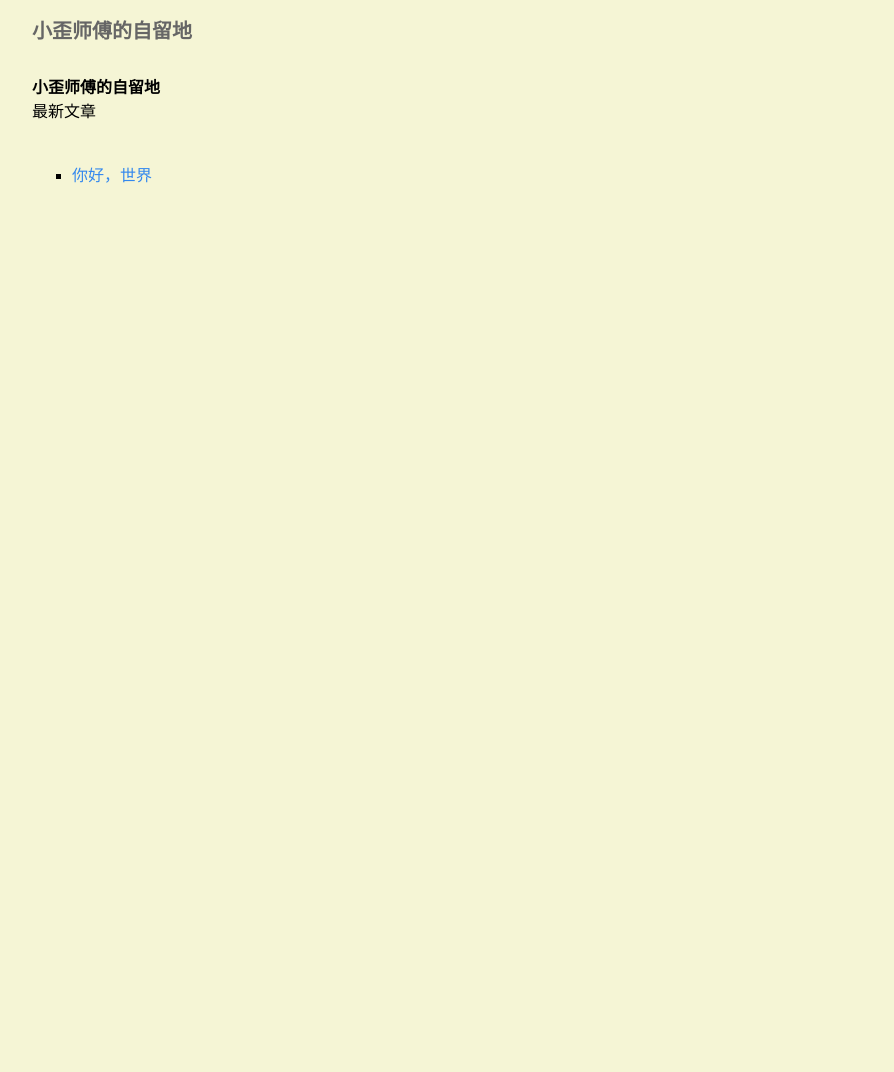
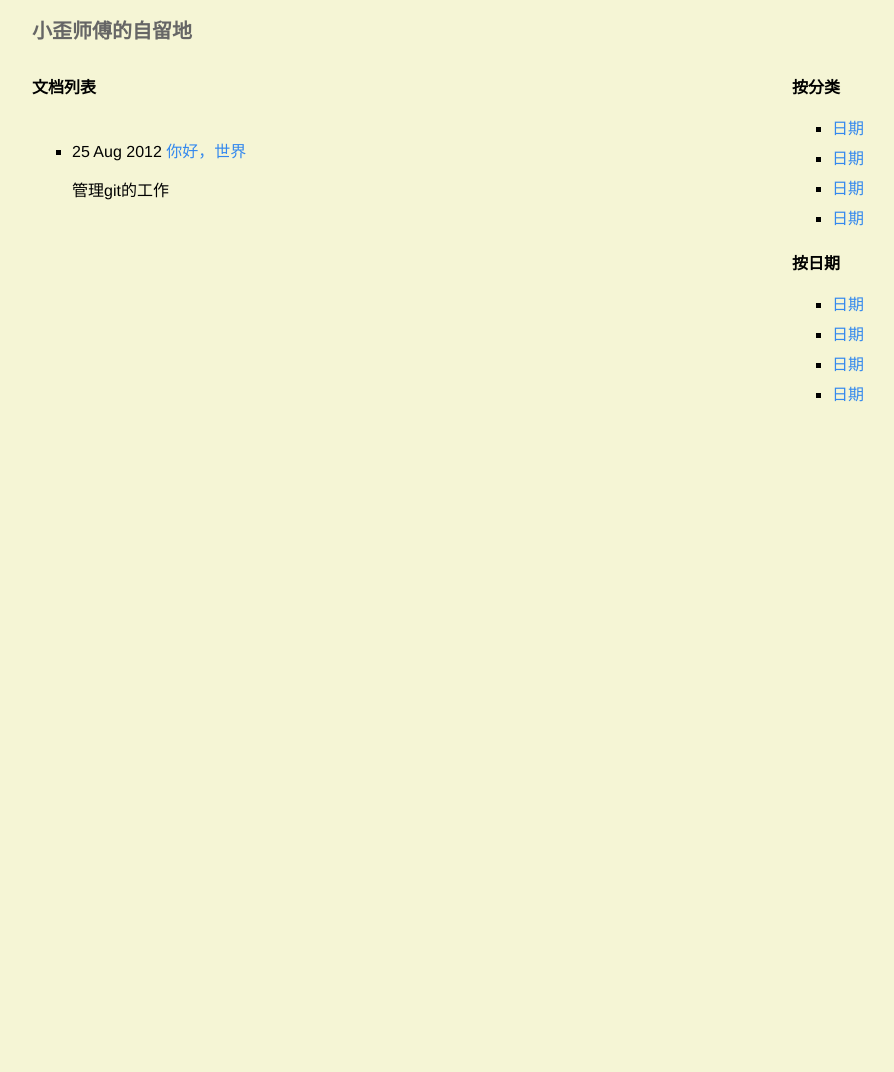
Before and after one commit to master-yi/kai, a Jekyll site: the page built from index.html, in a window 1280 px wide. Shown: the whole page, without its empty margins (128-1022 px from the left). Built offline with Jekyll 4.4.1, drawn with Linux system fonts in a browser that asks for light colours.

Commit message:
试探性测试

```diff
--- a/index.html
+++ b/index.html
@@ -2,10 +2,31 @@
 layout: default
 title: 小歪师傅的自留地
 ---
-<h2>{{ page.title }}</h2>
-<p>最新文章</p>
-<ul>
+<div class="content">
+	<h2 class="doc-title">文档列表</h2>
+	<ul class="doc-list">
 	{% for post in site.posts %}
-　　	<li><a href="{{site.baseurl}}{{post.url}}">{{post.title}}</a></li>
+　　	<li>
+			<span>{{ post.date | date_to_string }}</span>
+			<a href="{{site.baseurl}}{{post.url}}">{{post.title}}</a>
+			<p>管理git的工作</p>
+		</li>
 　　{% endfor %}
-</ul>
+	</ul>
+</div>
+<div class="aside">
+	<h2 class="catalog-title">按分类</h2>
+	<ul class="catalog-list">
+		<li><a href="javascript://">日期</a></li>
+		<li><a href="javascript://">日期</a></li>
+		<li><a href="javascript://">日期</a></li>
+		<li><a href="javascript://">日期</a></li>
+	</ul>
+	<h2 class="catalog-titel">按日期</h2>
+	<ul class="catalog-list">
+		<li><a href="javascript://">日期</a></li>
+		<li><a href="javascript://">日期</a></li>
+		<li><a href="javascript://">日期</a></li>
+		<li><a href="javascript://">日期</a></li>
+	</ul>
+</div>
```
